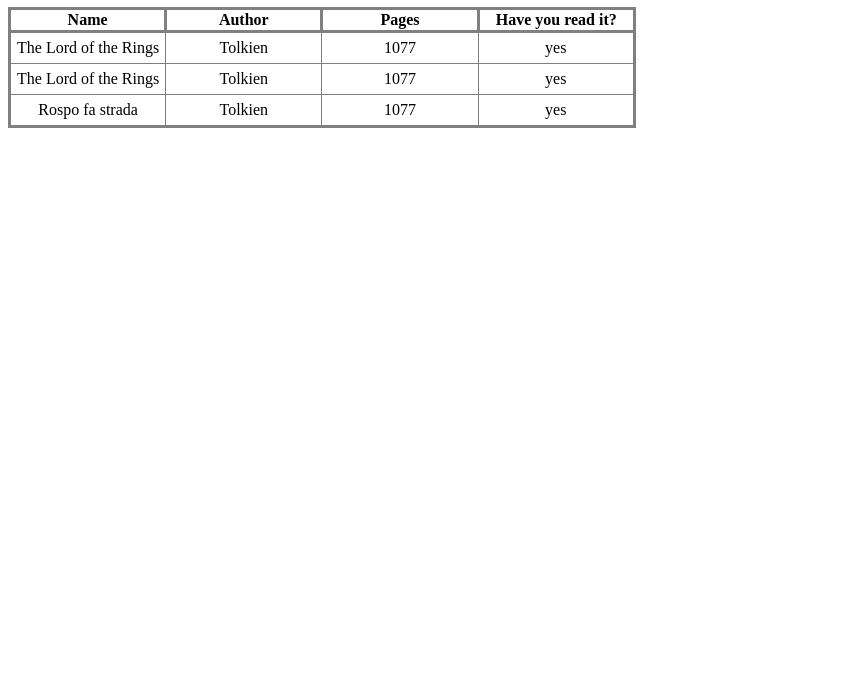
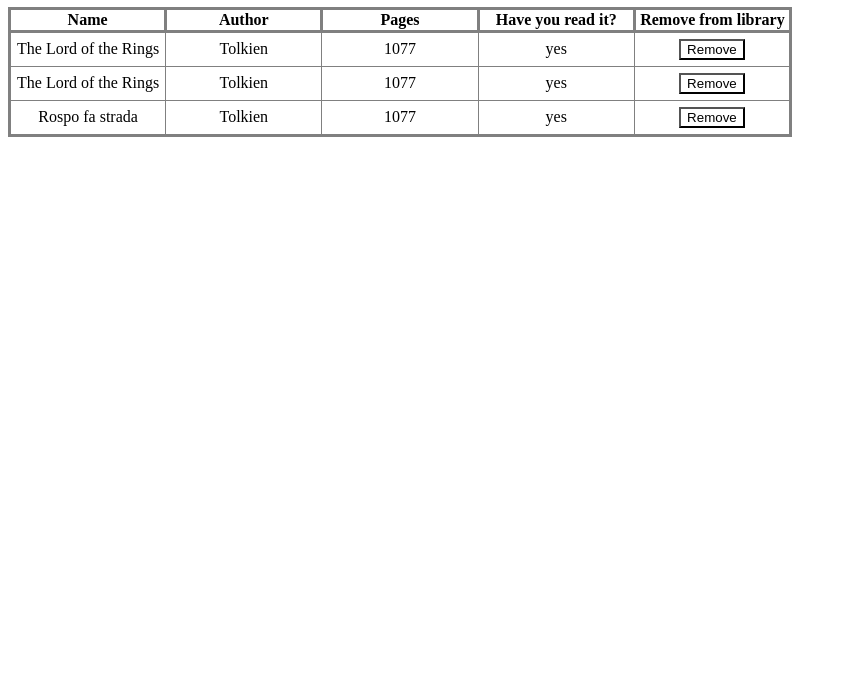
Before and after one commit to Jinrei97/Library, a plain HTML site: page index.html in a window 1280 px wide. Shown: the part 102-800 px from the top of the page, without its empty margins (0-847 px from the left). Drawn offline with Linux system fonts and the light colour scheme.

Commit message:
Added a button to each row that deletes that row  and removes the corresponding book from the  library.

```diff
--- a/index.html
+++ b/index.html
@@ -18,6 +18,7 @@
                 <th>Author</th>
                 <th>Pages</th>
                 <th>Have you read it?</th>
+                <th>Remove from library</th>
             </tr>
         </table>
     </div>
--- a/script.js
+++ b/script.js
@@ -30,6 +30,18 @@
             td.textContent = property;
             row.appendChild(td);
         }
+        let btn = document.createElement("button");
+        btn.className = "delete_row";
+        btn.textContent = "Remove";
+        btn.addEventListener("click", e => {
+            row.remove();
+            let book_index = table.children.length - 1;
+            library.splice(book_index - 1, 1);
+            showOnTable();
+        });
+        let td = document.createElement("td");
+        td.appendChild(btn);
+        row.appendChild(td);
         table.appendChild(row);
     }
 }
--- a/style.css
+++ b/style.css
@@ -22,7 +22,7 @@
         border: 3px solid var(--color-table-border);
     }
     th {
-        width: 25%;
+        width: 20%;
         border: 3px solid var(--color-table-border);
         text-align: center;
     }
@@ -31,6 +31,13 @@
         padding: 6px;
         text-align: center;
     }
+        .delete_row {
+            background-color: white;
+        }
+        .delete_row:hover {
+            background-color: grey;
+            color:white;
+        }
 
 form {
     grid-column: 2/3;
```
